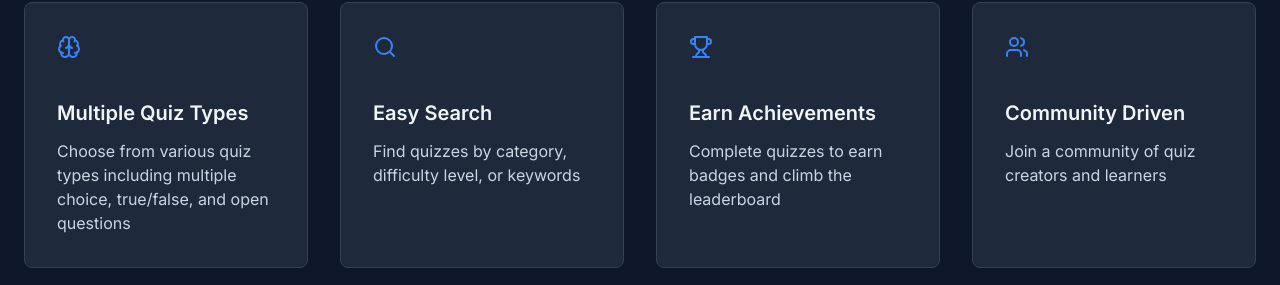
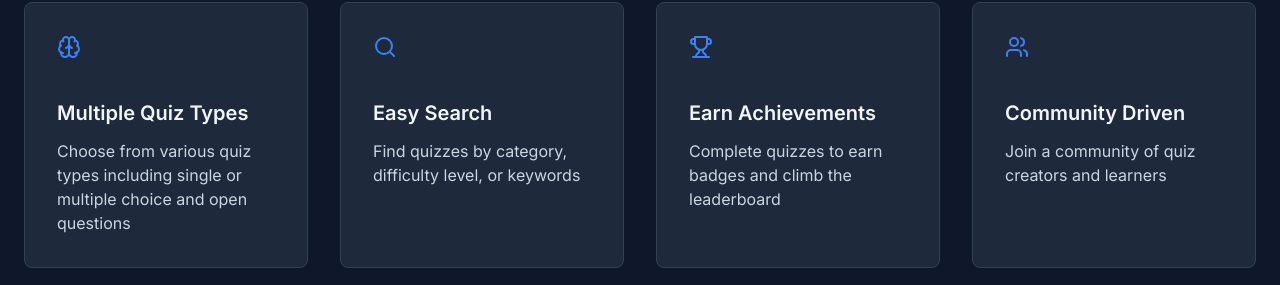
Before and after one commit to UniversityOfGdanskProjects/projektprogramistyczny-j-bisew, a Next.js app in the folder quiz-app/: page / in a window 1280 px wide. Shown: the part 511-796 px from the top of the page. Built offline with nearby package versions, Linux system fonts and the light colour scheme; no server answers.

Commit message:
small cosmetic change

```diff
--- a/quiz-app/app/page.tsx
+++ b/quiz-app/app/page.tsx
@@ -37,7 +37,7 @@ export default function Home() {
             <FeatureCard
               icon={<Brain />}
               title="Multiple Quiz Types"
-              description="Choose from various quiz types including multiple choice, true/false, and open questions"
+              description="Choose from various quiz types including single or multiple choice and open questions"
             />
             <FeatureCard
               icon={<Search />}
```
